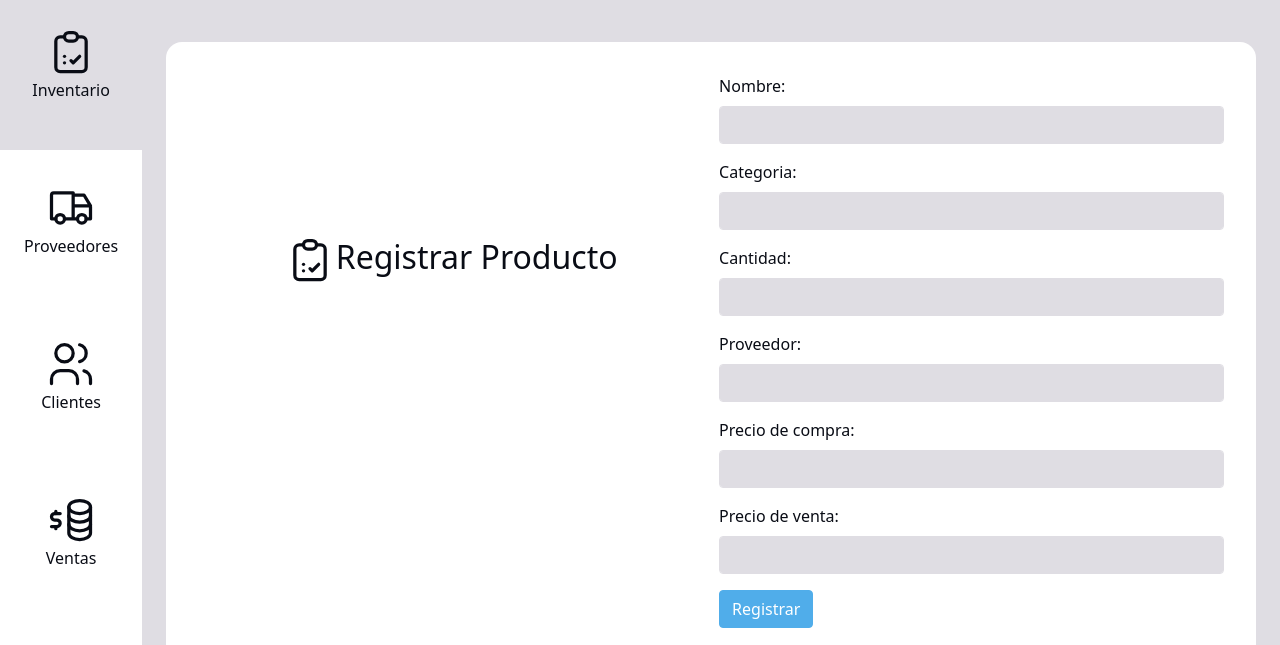
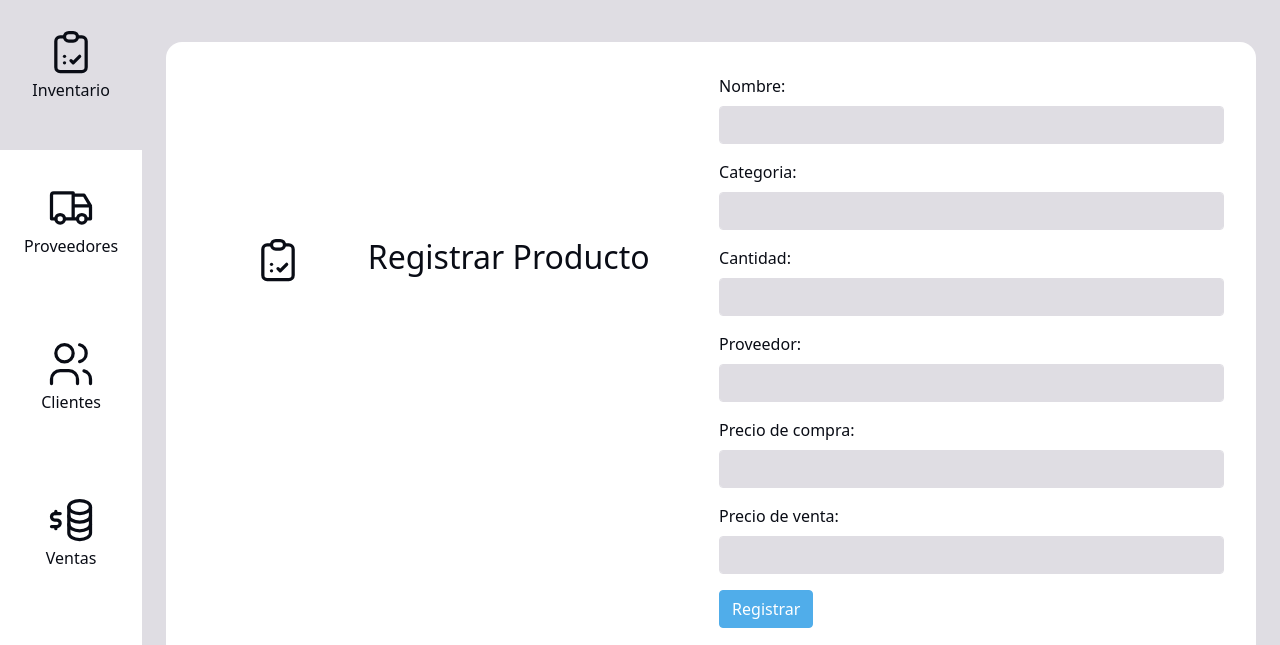
Before and after one commit to Marthaisangel/La-Elda, a plain HTML site: page seccionesHTML/inventario.html in a window 1280 px wide. Shown: the part 150-795 px from the top of the page. Drawn offline with nearby package versions, Linux system fonts and the light colour scheme.

Commit message:
Espacio icono

```diff
--- a/seccionesHTML/inventario.html
+++ b/seccionesHTML/inventario.html
@@ -141,7 +141,7 @@
                     <div>
                         <form class="grid-form mt-4">
                             <div>
-                                <h2 class="centrar-compra"><svg xmlns="http://www.w3.org/2000/svg" class="icon icon-tabler icon-tabler-checkup-list" width="52" height="52" viewBox="0 0 24 24" stroke-width="1.5" stroke="#090c15" fill="none" stroke-linecap="round" stroke-linejoin="round">
+                                <h2 class="centrar-compra"><svg xmlns="http://www.w3.org/2000/svg" class="espacio-icono icon icon-tabler icon-tabler-checkup-list" width="52" height="52" viewBox="0 0 24 24" stroke-width="1.5" stroke="#090c15" fill="none" stroke-linecap="round" stroke-linejoin="round">
                                     <path stroke="none" d="M0 0h24v24H0z" fill="none"/>
                                     <path d="M9 5h-2a2 2 0 0 0 -2 2v12a2 2 0 0 0 2 2h10a2 2 0 0 0 2 -2v-12a2 2 0 0 0 -2 -2h-2" />
                                     <rect x="9" y="3" width="6" height="4" rx="2" />
```
